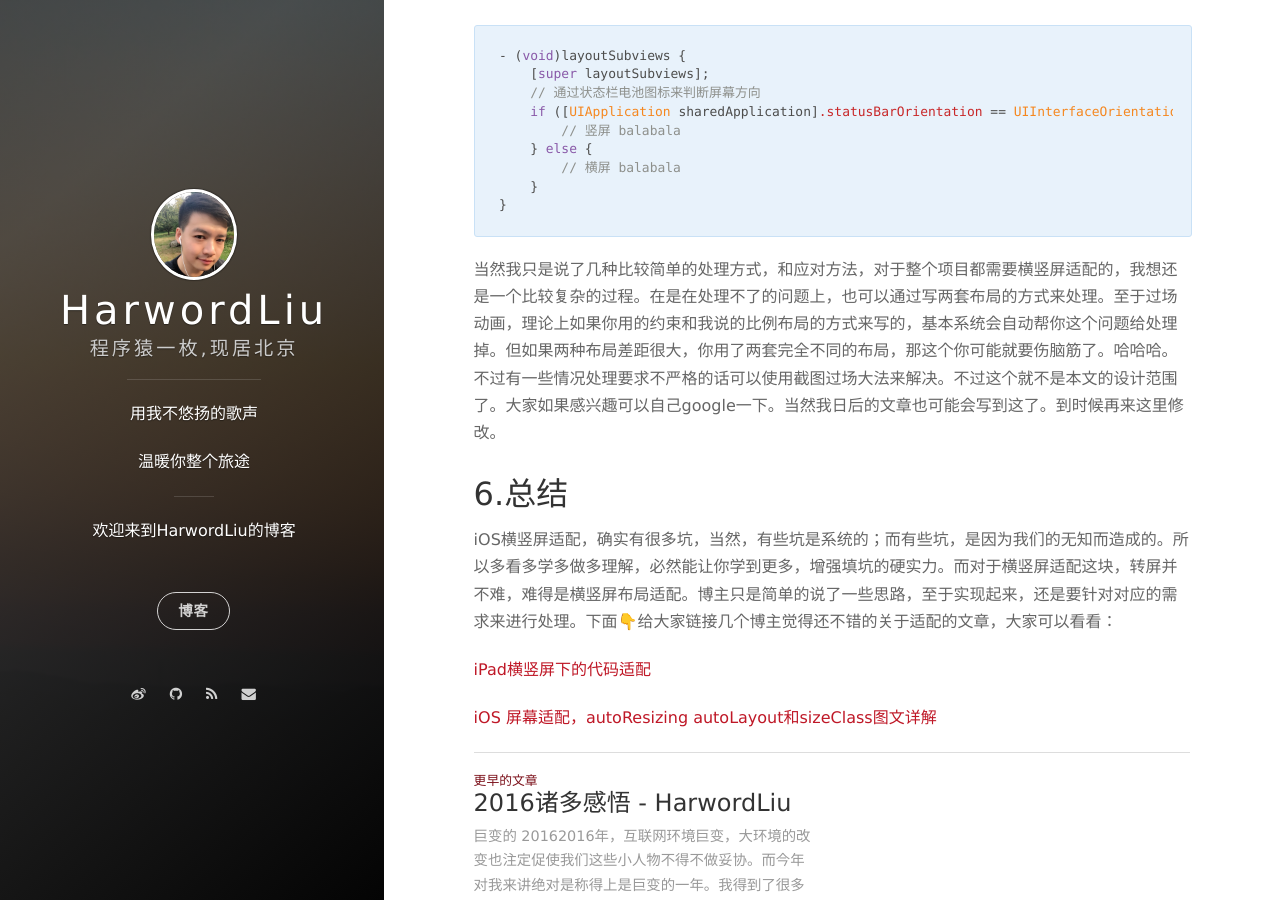
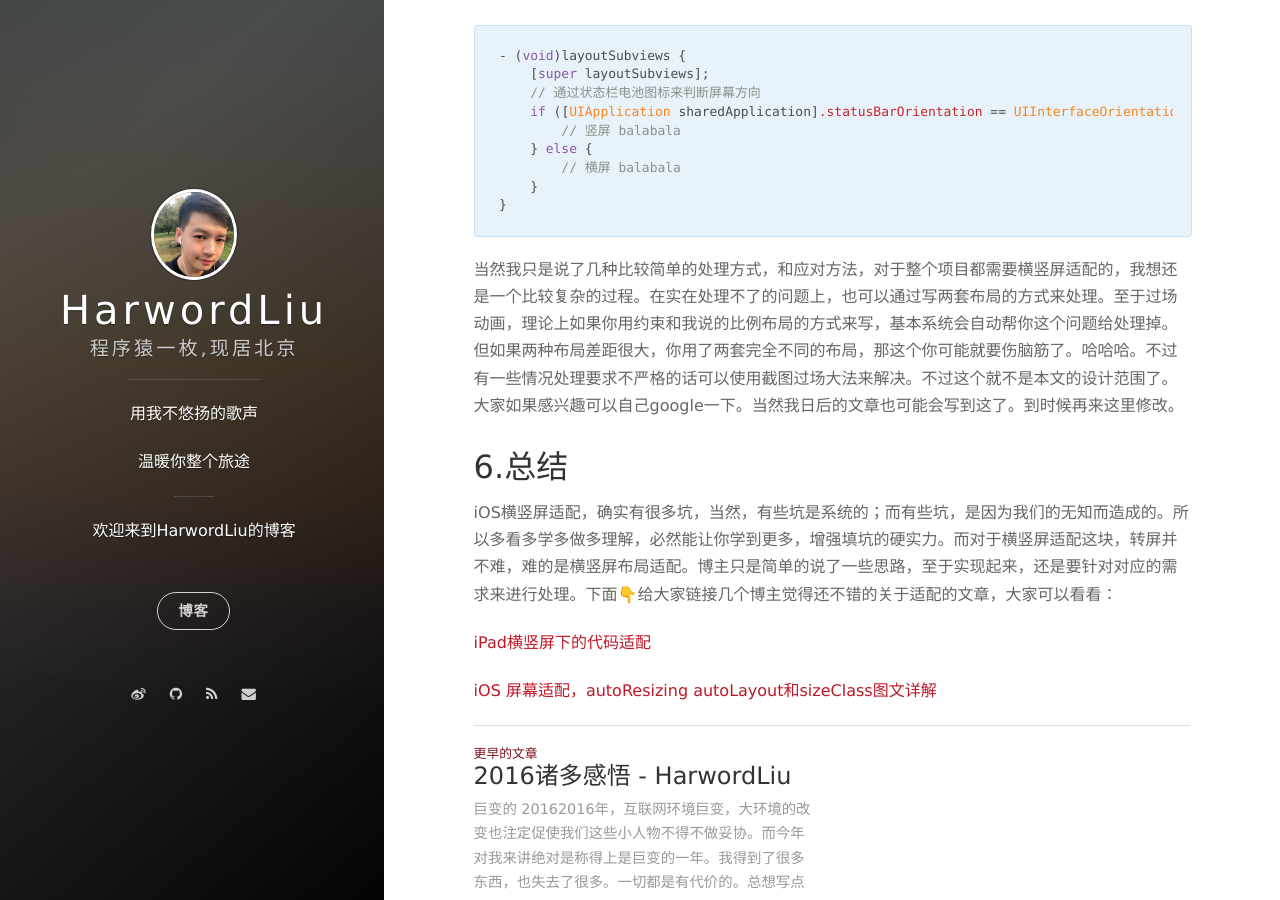
Before and after one commit to HarwordLiu/HarwordLiu.github.io, a Jekyll site: the page built from _posts/2017-02-18-ios横竖屏.md, in a window 1280 px wide and 900 px high, scrolled down 6719 px. Built offline with Jekyll 4.4.1, drawn with Linux system fonts in a browser that asks for light colours; nearby versions of some CDN libraries; comment, search, counter and statistics services are not loaded.

Commit message:
修正博文文本错误

````diff
--- a/_posts/2017-02-18-ios横竖屏.md
+++ b/_posts/2017-02-18-ios横竖屏.md
@@ -244,10 +244,10 @@ PS：这两个方法只有在`- (BOOL)shouldAutorotate( return YES; )`时，才
     }
 }
 ```
-当然我只是说了几种比较简单的处理方式，和应对方法，对于整个项目都需要横竖屏适配的，我想还是一个比较复杂的过程。在是在处理不了的问题上，也可以通过写两套布局的方式来处理。至于过场动画，理论上如果你用的约束和我说的比例布局的方式来写的，基本系统会自动帮你这个问题给处理掉。但如果两种布局差距很大，你用了两套完全不同的布局，那这个你可能就要伤脑筋了。哈哈哈。不过有一些情况处理要求不严格的话可以使用截图过场大法来解决。不过这个就不是本文的设计范围了。大家如果感兴趣可以自己google一下。当然我日后的文章也可能会写到这了。到时候再来这里修改。
+当然我只是说了几种比较简单的处理方式，和应对方法，对于整个项目都需要横竖屏适配的，我想还是一个比较复杂的过程。在实在处理不了的问题上，也可以通过写两套布局的方式来处理。至于过场动画，理论上如果你用约束和我说的比例布局的方式来写，基本系统会自动帮你这个问题给处理掉。但如果两种布局差距很大，你用了两套完全不同的布局，那这个你可能就要伤脑筋了。哈哈哈。不过有一些情况处理要求不严格的话可以使用截图过场大法来解决。不过这个就不是本文的设计范围了。大家如果感兴趣可以自己google一下。当然我日后的文章也可能会写到这了。到时候再来这里修改。
 
 ## <a name="6"></a> 6.总结
-iOS横竖屏适配，确实有很多坑，当然，有些坑是系统的；而有些坑，是因为我们的无知而造成的。所以多看多学多做多理解，必然能让你学到更多，增强填坑的硬实力。而对于横竖屏适配这块，转屏并不难，难得是横竖屏布局适配。博主只是简单的说了一些思路，至于实现起来，还是要针对对应的需求来进行处理。下面👇给大家链接几个博主觉得还不错的关于适配的文章，大家可以看看：
+iOS横竖屏适配，确实有很多坑，当然，有些坑是系统的；而有些坑，是因为我们的无知而造成的。所以多看多学多做多理解，必然能让你学到更多，增强填坑的硬实力。而对于横竖屏适配这块，转屏并不难，难的是横竖屏布局适配。博主只是简单的说了一些思路，至于实现起来，还是要针对对应的需求来进行处理。下面👇给大家链接几个博主觉得还不错的关于适配的文章，大家可以看看：
 
 [iPad横竖屏下的代码适配](http://www.jianshu.com/p/7cfabd741455)
 
````
